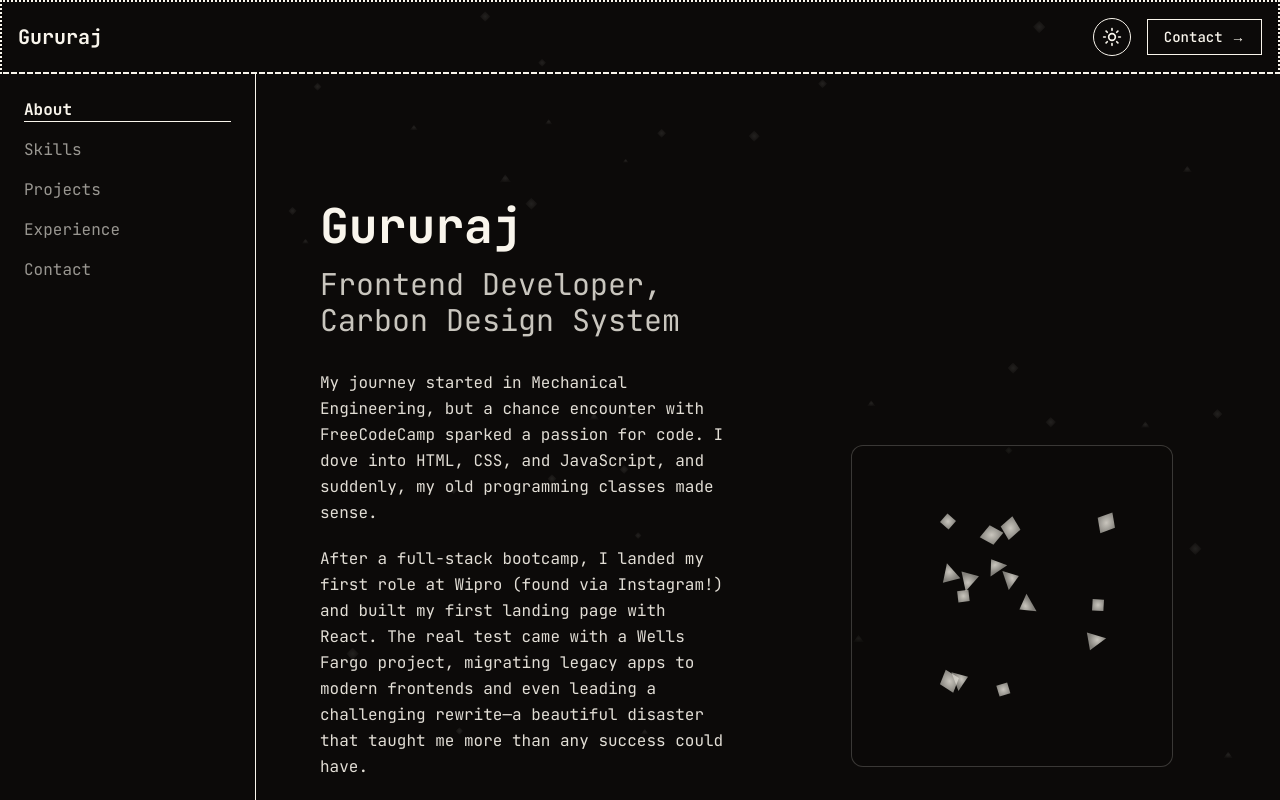
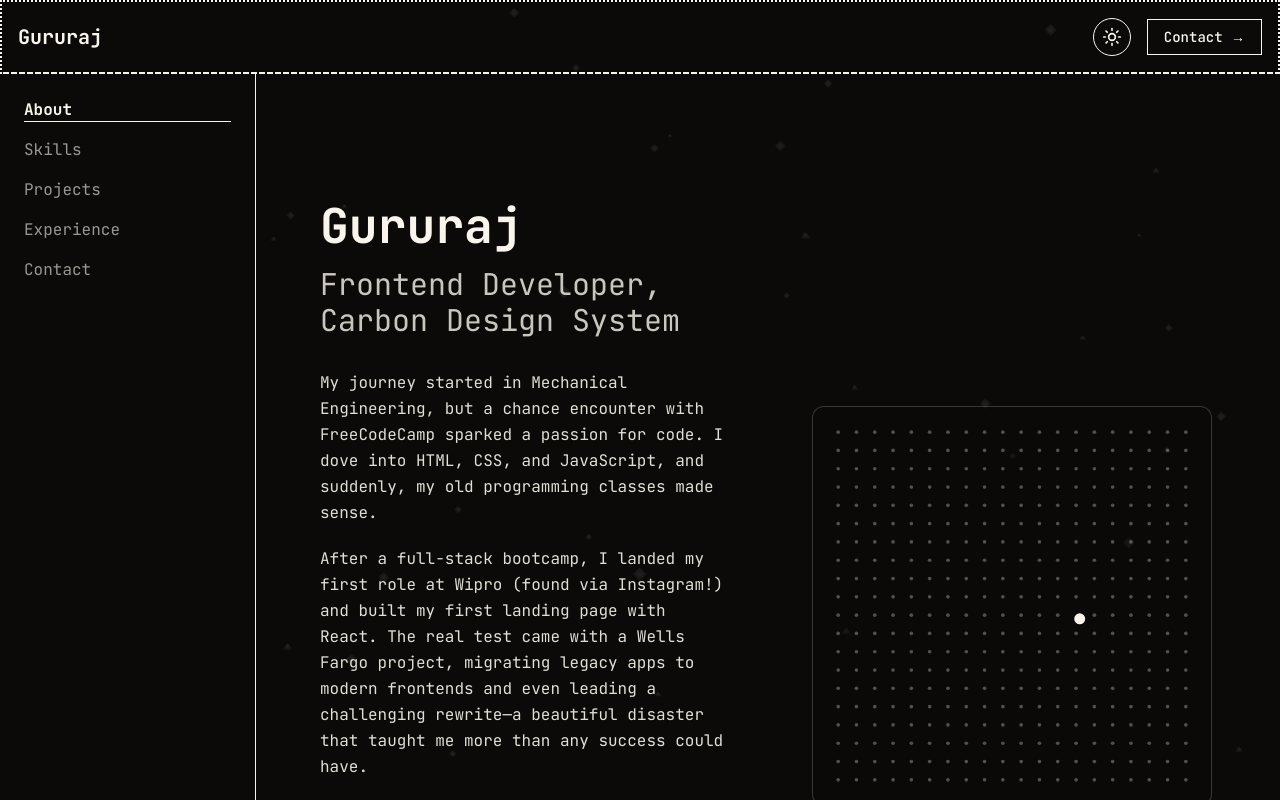
Before and after one commit to Gururajj77/gururaj-web-page, a Next.js app: page / in a window 1280 px wide. Shown: the top 800 px of the page. Built offline with nearby package versions, Linux system fonts and the light colour scheme.

Commit message:
synaptic grid

```diff
--- a/app/page.tsx
+++ b/app/page.tsx
@@ -5,13 +5,11 @@
 import Link from "next/link";
 import { ArrowRight } from "lucide-react";
 
-// 1. IMPORT the new typed component
-import FloatingShards from "@/components/FloatingShards";
+// The SynapticGrid component is IMPORTED from its own file.
+import SynapticGrid from "@/components/SynapticGrid";
 
-// The old AnimatedDotGrid component can now be removed from this file.
-
+// The Home component is defined.
 export default function Home() {
-  // Animation variants for text elements with types preserved
   const textVariants = {
     hidden: { opacity: 0, y: 20 },
     visible: (delay: number = 0) => ({
@@ -22,26 +20,20 @@
   };
 
   return (
-    // Main container now uses a responsive grid layout
     <div className="max-w-6xl mx-auto px-4 lg:px-8 py-16 lg:py-24">
       <div className="grid grid-cols-1 lg:grid-cols-2 gap-16 lg:gap-20 items-center">
 
-        {/* Visual Element */}
         <motion.div
           className="flex justify-center items-center order-first lg:order-last mb-8 lg:mb-0"
           initial={{ opacity: 0, scale: 0.9 }}
           animate={{ opacity: 1, scale: 1 }}
           transition={{ duration: 0.8, delay: 0.5, ease: "easeOut" }}
         >
-          <div className="relative p-8 border border-border/20 rounded-xl bg-background/30">
-
-             {/* 2. REPLACE the old component with the new one */}
-             <FloatingShards />
-
+          <div className="relative p-4 w-[320px] h-[320px] md:w-[400px] md:h-[400px] border border-border/20 rounded-xl bg-background/30">
+             <SynapticGrid />
           </div>
         </motion.div>
 
-        {/* Left Column: Text Content */}
         <div className="flex flex-col justify-center">
           <motion.h1
             className="text-4xl md:text-5xl font-bold mb-4"
--- /dev/null
+++ b/components/SynapticGrid.tsx
@@ -0,0 +1,136 @@
+"use client";
+
+import { useRef, useEffect, useMemo } from 'react';
+import gsap from 'gsap';
+
+const GRID_SIZE = 20;
+const NODE_SIZE = 4;
+const SPACING = 20;
+const MAX_INFLUENCE_DESKTOP = 80;
+
+const SynapticGrid: React.FC = () => {
+  const containerRef = useRef<HTMLDivElement>(null);
+  const canvasSize = GRID_SIZE * SPACING;
+
+  useEffect(() => {
+    const container = containerRef.current;
+    if (!container) return;
+
+    const ctx = gsap.context(() => {
+      const nodes = gsap.utils.toArray<SVGCircleElement>('.synaptic-node');
+
+      gsap.fromTo(nodes,
+        { scale: 0, opacity: 0 },
+        {
+          scale: 1,
+          opacity: 0.3,
+          duration: 1.5,
+          ease: "power3.out",
+          stagger: {
+            grid: [GRID_SIZE, GRID_SIZE],
+            from: "center",
+            amount: 1,
+          }
+        }
+      );
+
+      const isDesktop = window.matchMedia('(pointer: fine)').matches;
+
+      if (isDesktop) {
+        const handleMouseMove = (e: MouseEvent) => {
+          const rect = container.getBoundingClientRect();
+          const mouseX = e.clientX - rect.left;
+          const mouseY = e.clientY - rect.top;
+          const svgMouseX = (mouseX / rect.width) * canvasSize;
+          const svgMouseY = (mouseY / rect.height) * canvasSize;
+
+          nodes.forEach(node => {
+            const nodeX = parseFloat(node.getAttribute('cx') || '0');
+            const nodeY = parseFloat(node.getAttribute('cy') || '0');
+            const distance = Math.sqrt(Math.pow(nodeX - svgMouseX, 2) + Math.pow(nodeY - svgMouseY, 2));
+
+            const scale = gsap.utils.mapRange(0, MAX_INFLUENCE_DESKTOP, 2.5, 1, distance);
+            const opacity = gsap.utils.mapRange(0, MAX_INFLUENCE_DESKTOP, 1, 0.3, distance);
+
+            gsap.to(node, {
+              scale: scale,
+              opacity: opacity,
+              duration: 0.4,
+              ease: "power2.out",
+              overwrite: 'auto',
+            });
+          });
+        };
+
+        const handleMouseLeave = () => {
+          gsap.to(nodes, {
+              scale: 1,
+              opacity: 0.3,
+              duration: 1,
+              ease: "power3.out",
+          });
+        };
+
+        container.addEventListener('mousemove', handleMouseMove);
+        container.addEventListener('mouseleave', handleMouseLeave);
+
+        return () => {
+            container.removeEventListener('mousemove', handleMouseMove);
+            container.removeEventListener('mouseleave', handleMouseLeave);
+        };
+
+      } else {
+        const fireRandomNode = () => {
+          const randomNode = gsap.utils.random(nodes);
+
+          gsap.to(randomNode, {
+            scale: 3,
+            opacity: 1,
+            duration: 0.3,
+            ease: "power2.out",
+            yoyo: true,
+            repeat: 1,
+          });
+
+          gsap.delayedCall(gsap.utils.random(0.1, 1.5), fireRandomNode);
+        };
+
+        gsap.delayedCall(2, fireRandomNode);
+      }
+    }, containerRef);
+
+    return () => ctx.revert();
+  }, [canvasSize]);
+
+  const nodeElements = useMemo(() => {
+    const elements = [];
+    for (let i = 0; i < GRID_SIZE; i++) {
+      for (let j = 0; j < GRID_SIZE; j++) {
+        elements.push(
+          <circle
+            key={`${i}-${j}`}
+            className="synaptic-node fill-current text-foreground"
+            cx={SPACING / 2 + i * SPACING}
+            cy={SPACING / 2 + j * SPACING}
+            r={NODE_SIZE / 2}
+          />
+        );
+      }
+    }
+    return elements;
+  }, []);
+
+  return (
+    <div ref={containerRef} className="w-full h-full">
+      <svg
+        viewBox={`0 0 ${canvasSize} ${canvasSize}`}
+        preserveAspectRatio="xMidYMid slice"
+        className="w-full h-full"
+      >
+        {nodeElements}
+      </svg>
+    </div>
+  );
+};
+
+export default SynapticGrid;
```
